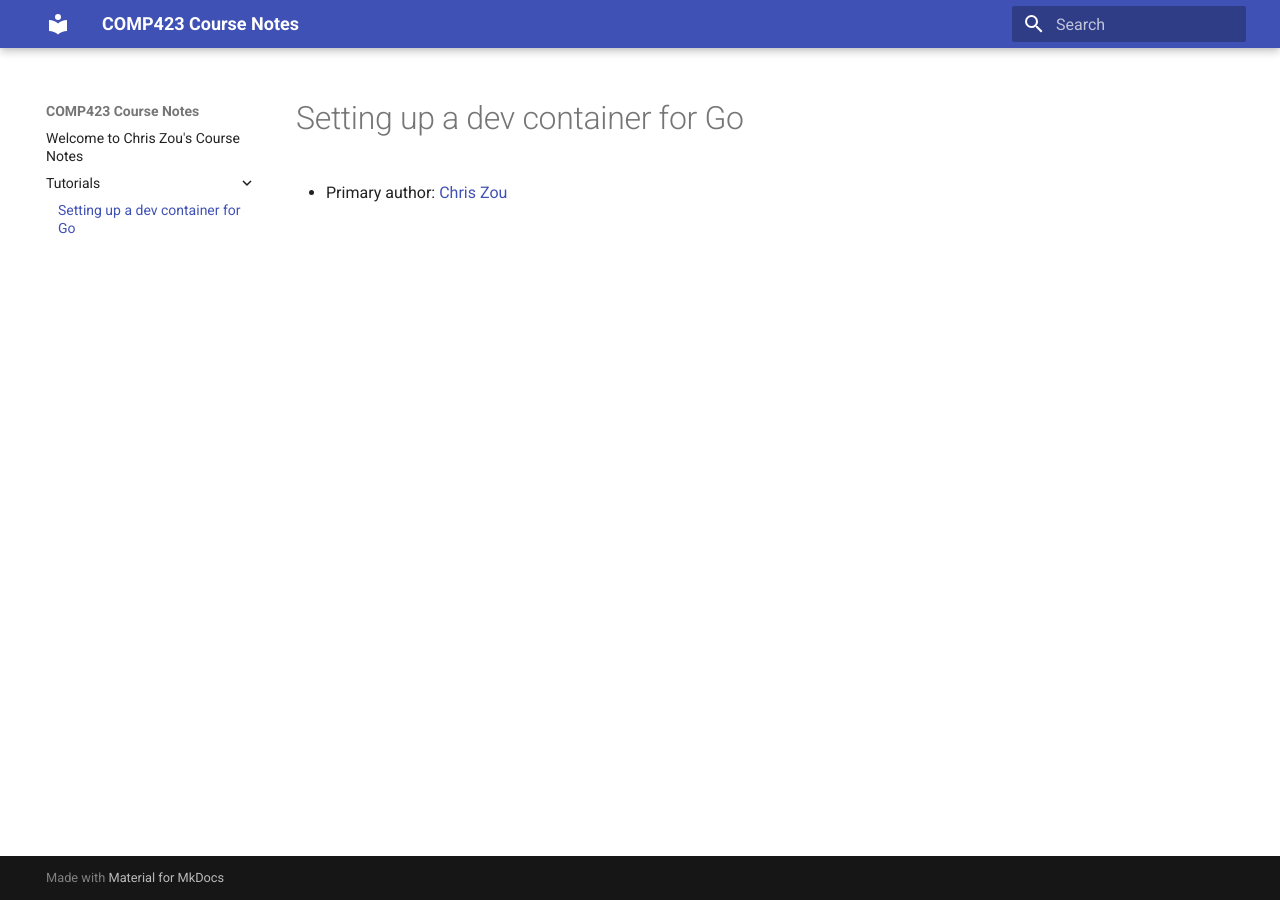
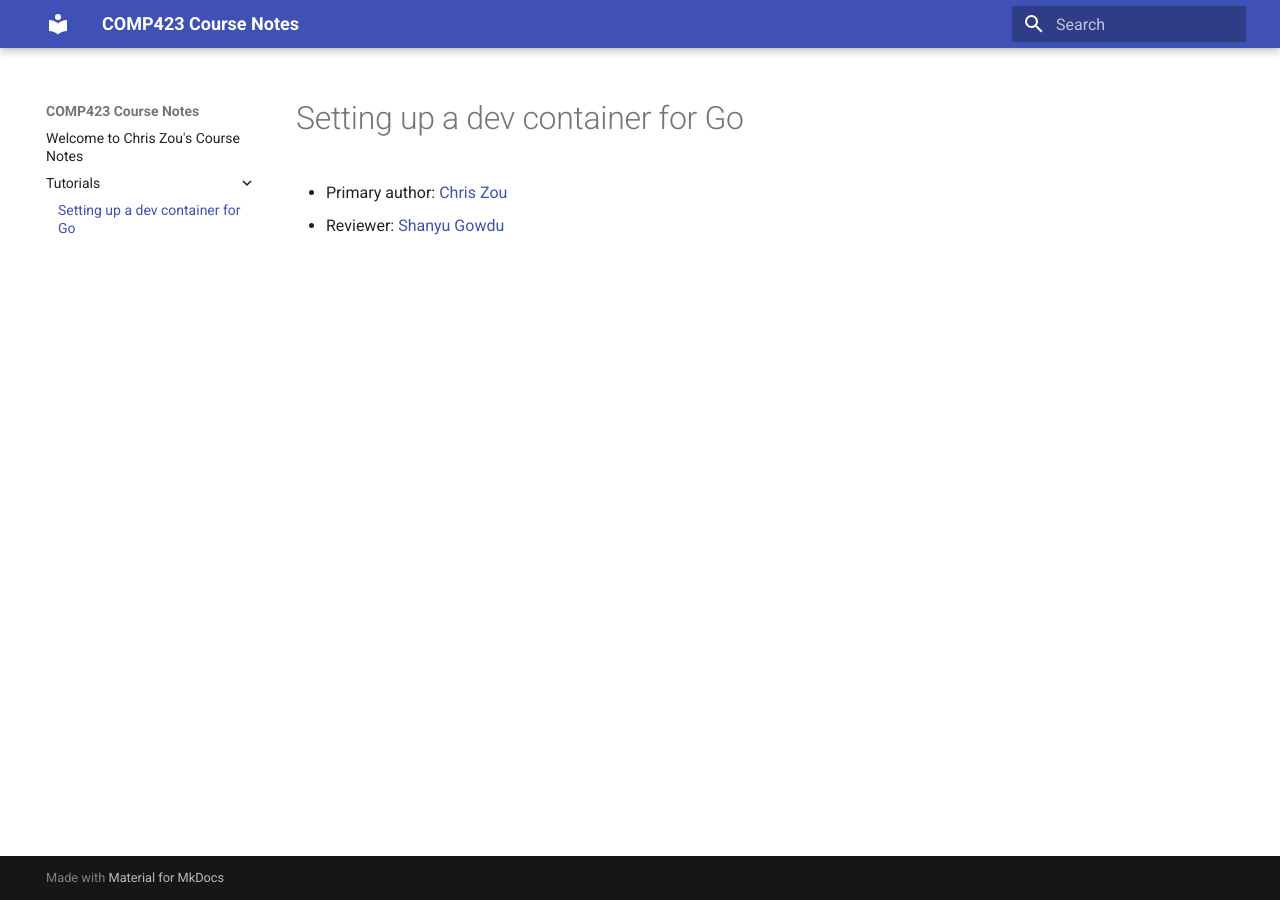
Before and after one commit to chzou123/comp423-course-notes, an MkDocs documentation site: the page built from docs/tutorials/go-setup.md, in a window 1280 px wide. Built offline with MkDocs 1.6.1 and Material for MkDocs 9.7.7, drawn with Linux system fonts in a browser that asks for light colours.

Commit message:
Adding Reviewer Notes

```diff
--- a/docs/tutorials/go-setup.md
+++ b/docs/tutorials/go-setup.md
@@ -1,3 +1,4 @@
 # Setting up a dev container for Go
 
 * Primary author: [Chris Zou](https://github.com/chzou123)
+* Reviewer: [Shanyu Gowdu](https://github.com/gowdu0)
```
Also changed, not shown: README.md (line endings or trailing spaces), docs/index.md (line endings or trailing spaces), mkdocs.yml (line endings or trailing spaces), 2 other files.
